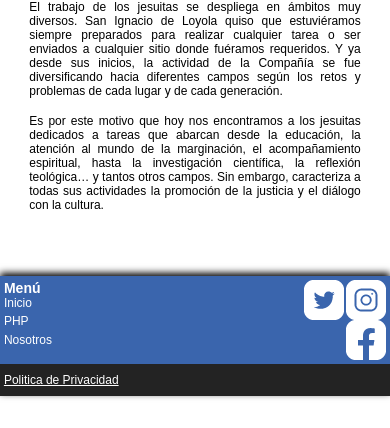
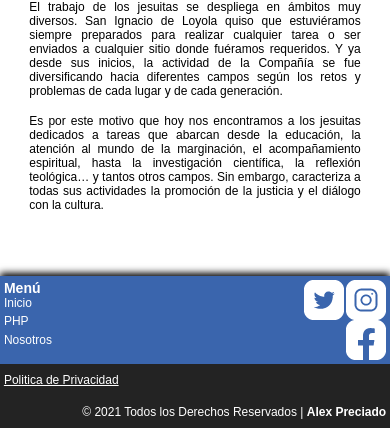
Before and after one commit to alexpreciado94/navidadsocial, a plain HTML site: page index.html in a window 390 px wide. Shown: the part 3303-3731 px from the top of the page. Drawn offline with Linux system fonts and the light colour scheme.

Commit message:
footer responsive down

```diff
--- a/estilosnavidad.css
+++ b/estilosnavidad.css
@@ -238,5 +238,10 @@ footer a{
 	}
 }
 @media (max-width: 480px){
-
+	.footerdown{
+		overflow: hidden;
+	}
+	.privacidad, .licencia{
+		/*ALINEAR AL CENTRO*/
+	}
 }
```
